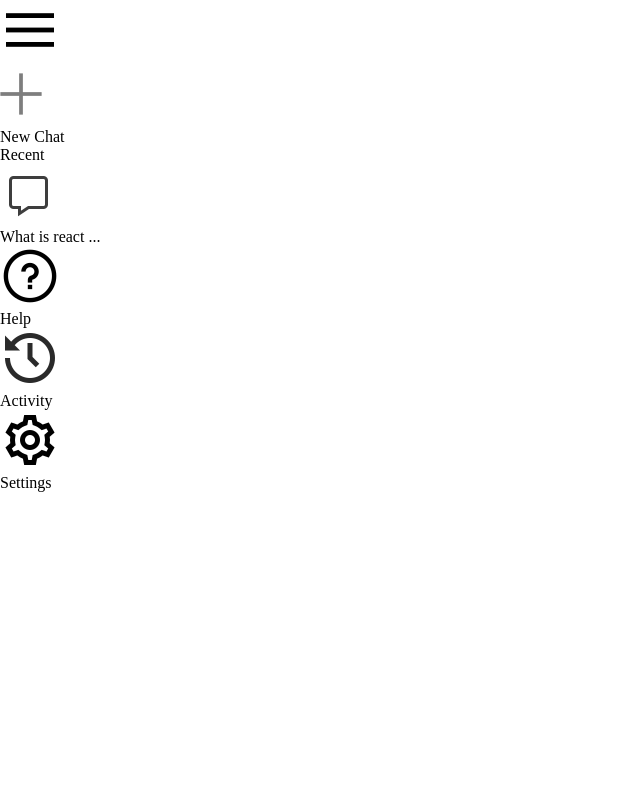
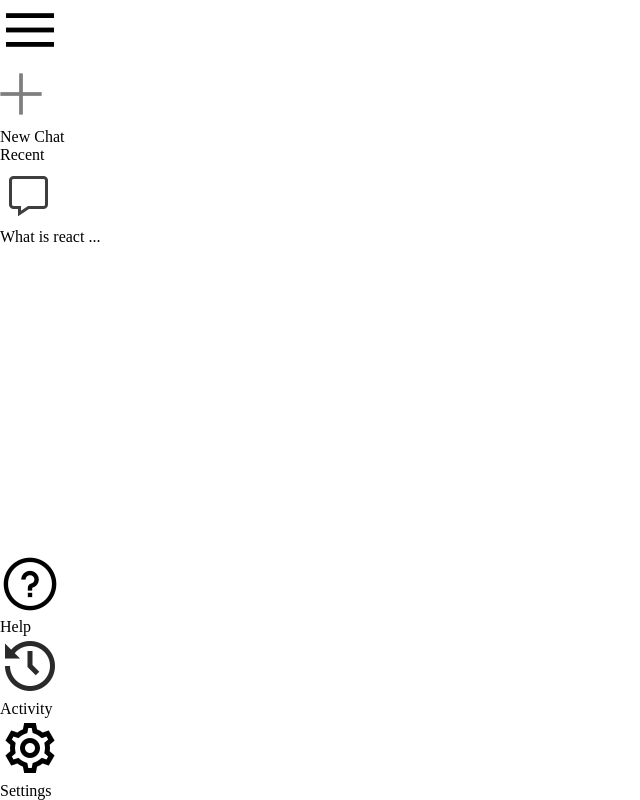
Before and after one commit to Riany-rin/Gemini-Clone, a React (Vite) app: page / in a window 1280 px wide. Shown: the whole page, without its empty margins (0-640 px from the left). Built offline with nearby package versions, Linux system fonts and the light colour scheme.

Commit message:
Sidebar layout

```diff
--- a/src/components/Sidebar/Sidebar.css
+++ b/src/components/Sidebar/Sidebar.css
@@ -0,0 +1,6 @@
+.sidebar{
+    min-height: 100vh;
+    display: inline-flex;
+    flex-direction: column;
+    justify-content: space-between;
+}
```
